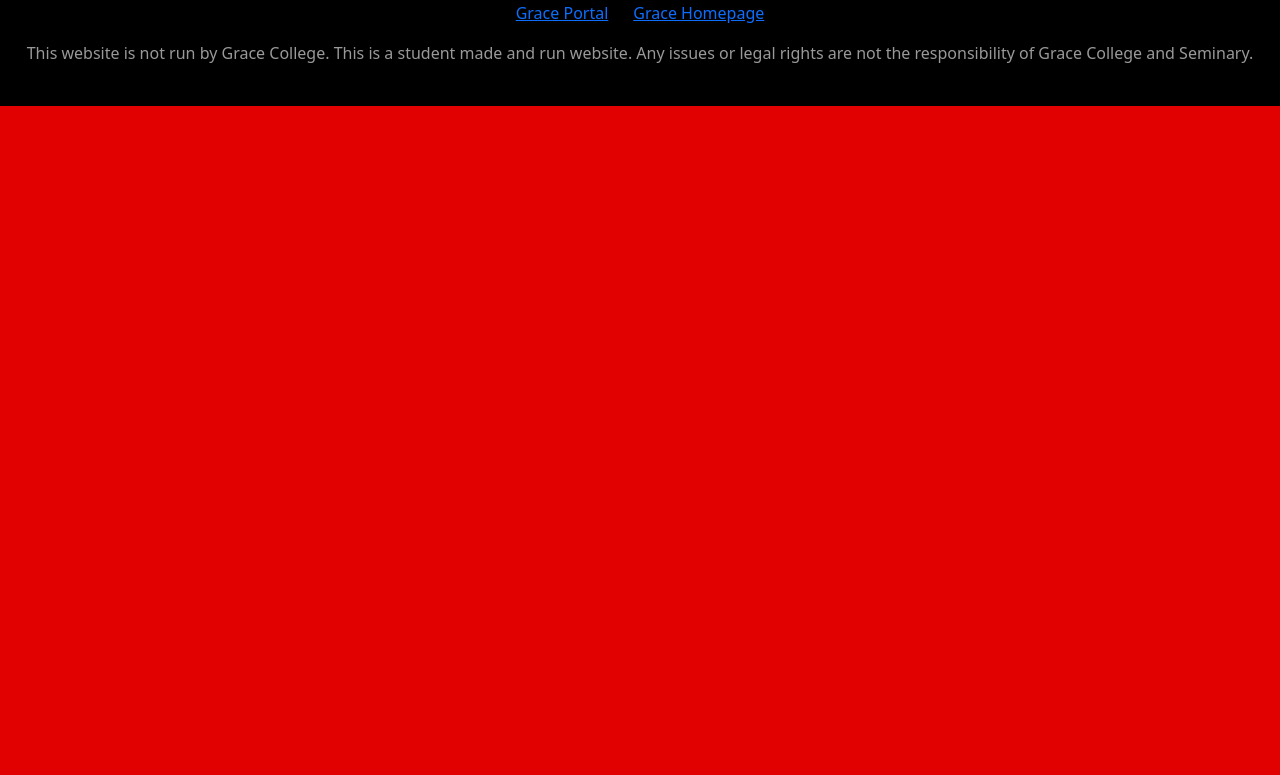
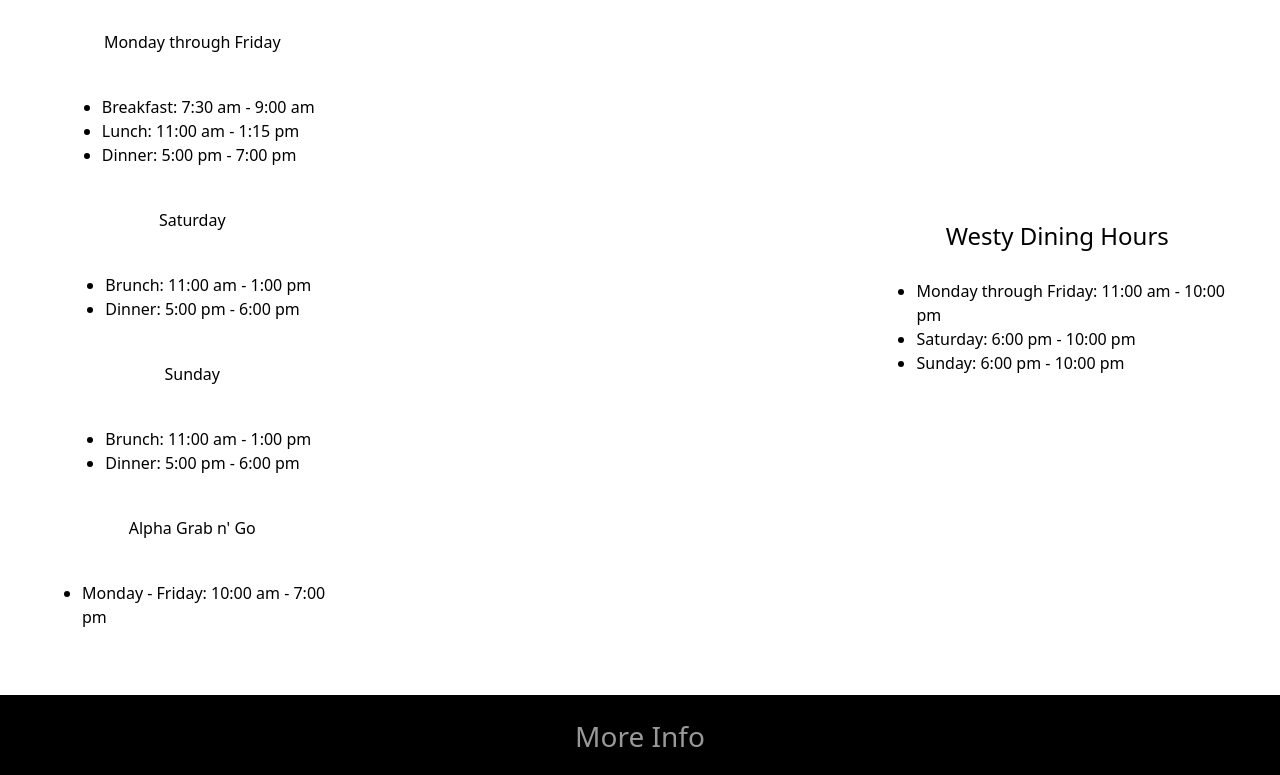
Before and after one commit to Bryce-Naf/Campus-Life-Super-App, a plain HTML site: page dining.html in a window 1280 px wide. Shown: the part 373-1148 px from the top of the page. Before the commit the page ends 800 px from the top, so only its background shows below. Drawn offline with nearby package versions, Linux system fonts and the light colour scheme.

Commit message:
Added all the information and flexboxes to the dining page

```diff
--- a/css/style.css
+++ b/css/style.css
@@ -35,8 +35,42 @@ footer {
     color: rgb(153, 153, 153);
 }
 
+h2 {
+    color: black
+}
+
 .footer_links {
     display: flex;
     flex-direction: row;
     gap: 25px;
 }
+
+.alpha {
+    display: flex;
+    flex-direction: column;
+    align-items: center;
+    gap: 25px;
+    background-color: white;
+    color: black;
+    padding: 25px;
+}
+
+.westy {
+    display: flex;
+    flex-direction: column;
+    align-items: center;
+    gap: 20px;
+    background-color: white;
+    color: black;
+    padding: 25px;
+}
+
+.dining_hours {
+    display: flex;
+    flex-direction: row;
+    align-items: center;
+    justify-content: center;
+    gap: 500px;
+    background-color: white;
+    padding: 25px;
+}
--- a/dining.html
+++ b/dining.html
@@ -17,6 +17,39 @@
     </header>
     <main>
         <h2 class="text-center">Dining Hours</h2>
+        <section class="dining_hours">
+            <section class="alpha">
+                <h4>Alpha Dining Hours</h4>
+                <p>Monday through Friday</p>
+                <ul>
+                    <li>Breakfast: 7:30 am - 9:00 am</li>
+                    <li>Lunch: 11:00 am - 1:15 pm</li>
+                    <li>Dinner: 5:00 pm - 7:00 pm</li>
+                </ul>
+                <p>Saturday</p>
+                <ul>
+                    <li>Brunch: 11:00 am - 1:00 pm</li>
+                    <li>Dinner: 5:00 pm - 6:00 pm</li>
+                </ul>
+                <p>Sunday</p>
+                <ul>
+                    <li>Brunch: 11:00 am - 1:00 pm</li>
+                    <li>Dinner: 5:00 pm - 6:00 pm</li>
+                </ul>
+                <p>Alpha Grab n' Go</p>
+                <ul>
+                    <li>Monday - Friday: 10:00 am - 7:00 pm</li>
+                </ul>
+            </section>
+            <section class="westy">
+                <h4>Westy Dining Hours</h4>
+                <ul>
+                    <li>Monday through Friday: 11:00 am - 10:00 pm</li>
+                    <li>Saturday: 6:00 pm - 10:00 pm</li>
+                    <li>Sunday: 6:00 pm - 10:00 pm</li>
+                </ul>
+            </section>
+        </section>
     </main>
     <footer>
         <h3 class="text-center mb-4">More Info</h3>
```
